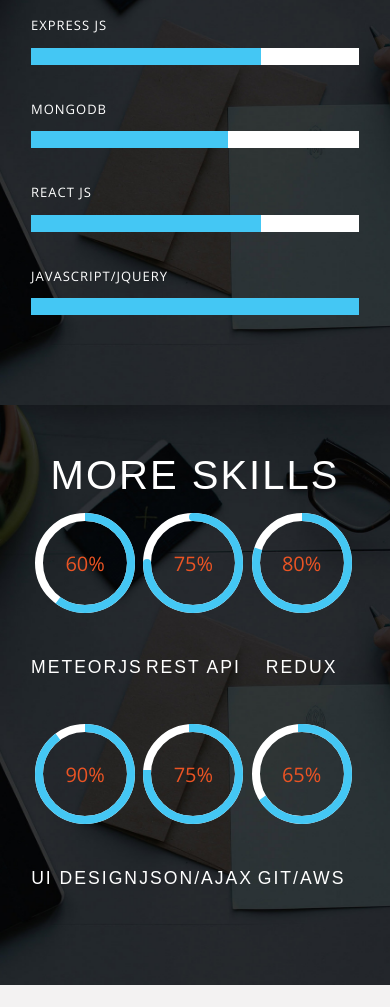
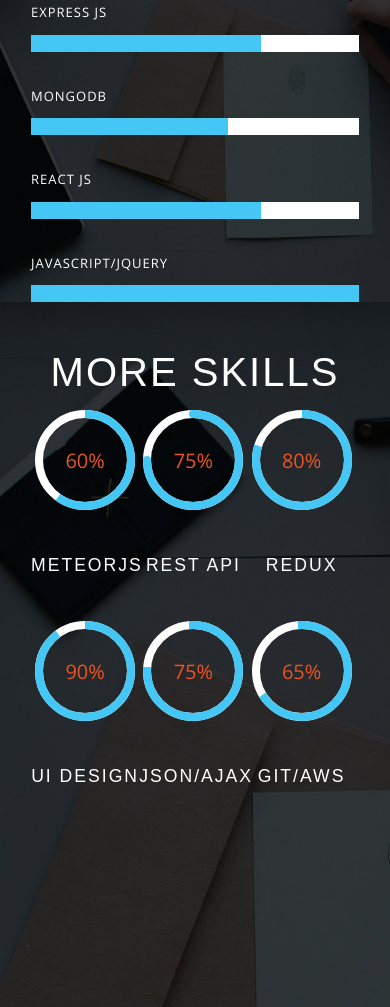
Before and after one commit to vishnusinghchauhan/vishnusinghchauhan.github.io, a plain HTML site: page index.html in a window 390 px wide. Shown: the part 3439-4446 px from the top of the page. Drawn offline with nearby package versions, Linux system fonts and the light colour scheme; files whose address does not match are found by name; a web font is replaced by a local one.

Commit message:
add more skoll

```diff
--- a/css/style.css
+++ b/css/style.css
@@ -500,7 +500,7 @@ h3.w3l_head.two {
     color: #fff;
 }
 .list-gds  h4 {
-    font-size:2em;
+    font-size:1.4em;
     margin: 0.5em 0;
     color: #44c7f4;
     text-transform: uppercase;
@@ -566,9 +566,8 @@ body .bar_group__bar.thin:last-child {
     margin-bottom: 0;
 }
 .third-border{
-    border-bottom: 1px solid #ddd;
-    padding-bottom: 15px;
-    margin-bottom: 15px;
+      border-bottom: 1px solid #ddd;
+    padding-bottom: 17px;
 }
 .agileits_skills_grids,.wthree_team_grids{
     margin: 3em 0 0;
@@ -1054,8 +1053,9 @@ p.counter {
 	.education-w3l {
     padding: 6em 4em;
 	}
-
-
+	.skills {
+       min-height: 708px;
+	}
 	.banner h2 {
 		font-size: 3em;
 		letter-spacing: 6px;
@@ -1076,8 +1076,9 @@ p.counter {
 	}
 }
 @media (max-width:1280px){
-
-
+	.skills {
+		min-height: 696px;
+	}
 	#counter {
 		min-height: 400px;
 	}
@@ -1113,8 +1114,9 @@ p.counter {
 	.education-w3l {
 		padding: 3em 3em;
 	}
-
-
+	.skills {
+		min-height: 682px;
+	}
 	.nav > li > a {
 		position: relative;
 		display: block;
@@ -1155,10 +1157,12 @@ p.counter {
       font-size: 3em;
 	}
 	.skills {
-
+		min-height:550px;
 		    padding-top: 5em;
 	}
-
+	.skills.two {
+		    min-height: 421px;
+	}
 	.agileits_portfolio_grid {
 		padding: 0 4px;
 		float: left;
@@ -1402,12 +1406,15 @@ p.counter {
 		margin-top: 1em;
 	}
 	.skills {
+		min-height: 467px;
 		padding-top: 3em;
 	}
 	.skill-agile h4 {
 		font-size: 1.1em;
 	}
-
+	.skills.two {
+		min-height: 356px;
+	}
 	.agileits_portfolio_grid {
 		padding: 0 4px;
 		float: left;
@@ -1467,7 +1474,9 @@ p.counter {
 	h3.w3l_head {
 		font-size: 2.5em;
 	}
-
+	.skills.two {
+		min-height: 1010px;
+	}
 	.w3l_footer_pos p {
 		line-height: 1.8em;
 		padding: 0 3px;
@@ -1524,6 +1533,7 @@ p.counter {
 		margin-bottom: 10px;
 	}
 	.skills {
+	    min-height: 417px;
 		padding-top: 1em;
 		padding-bottom: 1em;
 	}
```
